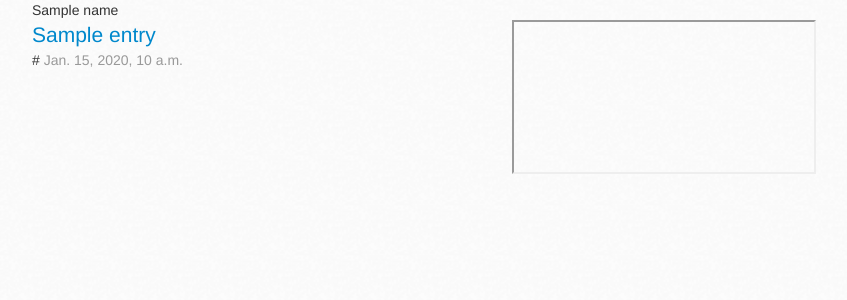
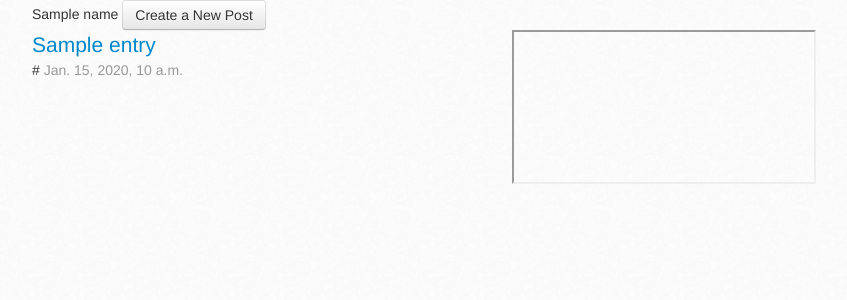
Before and after one commit to zhangmarvin/stash, a Django app: template templates/stash.html in a window 1280 px wide. Shown: the top 300 px of the page, without its empty margins (8-855 px from the left). Run offline with Django 3.2, Linux system fonts and the light colour scheme; the template is opened without the code that fills it: most values are stand-ins (such as "Sample title", 1, 10 or a date in 2020).

Commit message:
templates for user homepage/stash/heap for creating stashes/heaps/posts

```diff
--- a/templates/stash.html
+++ b/templates/stash.html
@@ -8,7 +8,8 @@
 
 {% block content %}
 <div class="span12">
-  {{ name }}
+    {{ name }}
+    <button class="btn" id="create-post" type="submit" onClick="javascript:createPost()">Create a New Post</button>
 </div>
 
 <div class="span6 links">
--- a/templates/user_home.html
+++ b/templates/user_home.html
@@ -6,7 +6,8 @@
 {% block content %}
 
 <div class="span12 well">
-    <p><span class="lead">My Stashes</span><button class="btn" id="create-stash" type="submit" onClick="javascript:createStash()">Create a New Stash</button></p>
+    <p><span class="lead">My Stashes</span>
+    <button class="btn" id="create-stash" type="submit" onClick="javascript:createStash()">Create a New Stash</button></p>
     {% for stash in stashes %}
     <p>{{ stash.name }}</p>
     <p>
@@ -20,7 +21,8 @@
 </div>
 
 <div class="span12 well">
-    <p><span class="lead">My Heaps</span><button class="btn" id="create-heap" type="submit" onClick="javascript:createHeap()">Create a New Heap</button></p>
+    <p><span class="lead">My Heaps</span>
+    <button class="btn" id="create-heap" type="submit" onClick="javascript:createHeap()">Create a New Heap</button></p>
     {% for heap in heaps_write %}
     <p>{{ heap.name }}</p>
     <p>
```
